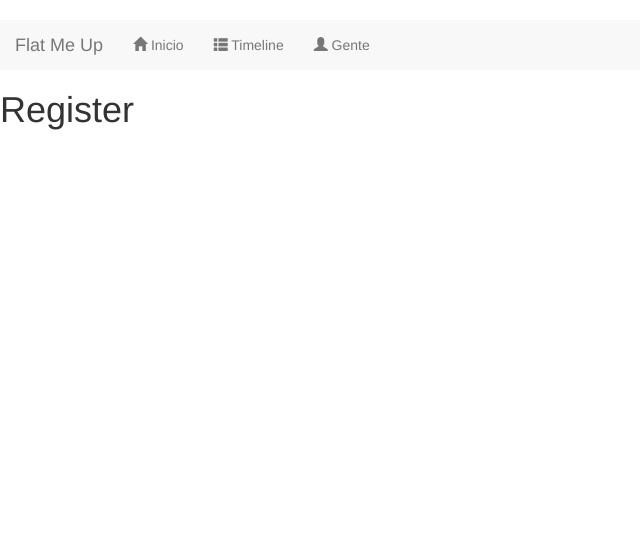
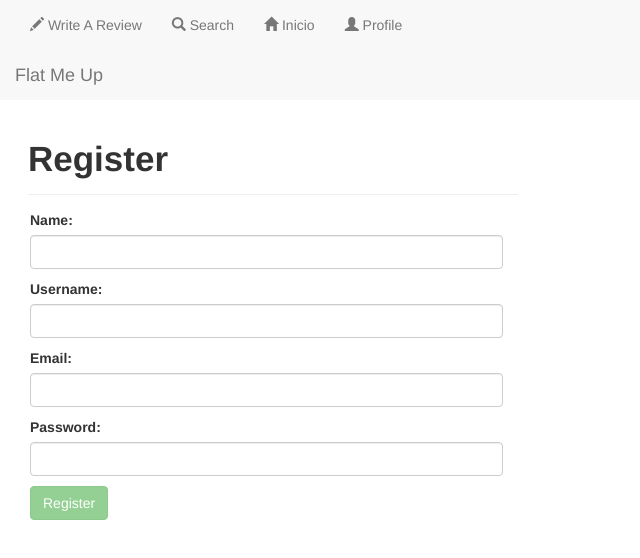
Before and after one commit to yesusbc/FlatMeUp, an Angular app in the folder client/: page /register in a window 1280 px wide. Shown: the top 558 px of the page, without its empty margins (0-640 px from the left). Built offline with nearby package versions, Linux system fonts and the light colour scheme.

Commit message:
register form

```diff
--- a/client/src/app/app.component.html
+++ b/client/src/app/app.component.html
@@ -2,11 +2,20 @@
   <nav class="navbar navbar-default">
     <div class="container-fluid">
 
-      <div class="navbar-header">
-        <a href="#" class="navbar-brand">{{title}}</a>
-      </div>
+      <ul class="nav navbar-nav">
+        <li>
+          <a href="#">
+            <span class="glyphicon glyphicon-pencil"></span>
+            Write A Review
+          </a>
+        </li>
 
-      <ul class="nav navbar-nav">
+        <li>
+          <a href="#">
+            <span class="glyphicon glyphicon-search"></span>
+            Search
+          </a>
+        </li>
 
         <li>
           <a href="#">
@@ -17,21 +26,14 @@
 
         <li>
           <a href="#">
-            <span class="glyphicon glyphicon-th-list"></span>
-            Timeline
+            <span class="glyphicon glyphicon-user"></span>
+            Profile
           </a>
         </li>
-
-        <li>
-          <a href="#">
-            <span class="glyphicon glyphicon-user"></span>
-            Gente
-          </a>
-        </li>
-
-
       </ul>
-
+    </div>
+    <div class="navbar-header">
+        <a href="#" class="navbar-brand">{{title}}</a>
     </div>
   </nav>
 </div>
--- a/client/src/app/app.module.ts
+++ b/client/src/app/app.module.ts
@@ -1,5 +1,7 @@
 import { BrowserModule } from '@angular/platform-browser';
 import { NgModule } from '@angular/core';
+import { FormsModule } from '@angular/forms';
+import { HttpClientModule } from '@angular/common/http';
 import { routing, appRoutingProviders } from './app-routing.module';
 
 // Components
@@ -15,6 +17,7 @@
   ],
   imports: [
     BrowserModule,
+    FormsModule,
     routing
   ],
   providers: [
--- a/client/src/app/components/register/register.component.html
+++ b/client/src/app/components/register/register.component.html
@@ -1 +1,42 @@
-<h1>{{title}}</h1>
+<div class="col-lg-5">
+	<h1 class="h1-strong">{{title}}</h1>
+
+	<form #registerForm="ngForm" (ngSubmit)="onSubmit()" class="col-lg-12">
+		<p>
+			<label>Name: </label>
+			<input type="text" name="name" #name="ngModel" [(ngModel)]="user.name" class="form-control" required/>
+			<span *ngIf="!name.valid && name.touched">
+				Name is obligatory
+			</span>
+		</p>
+
+		<p>
+			<label>Username: </label>
+			<input type="text" name="userName" #userName="ngModel" [(ngModel)]="user.userName" class="form-control" required/>
+			<span *ngIf="!userName.valid && userName.touched">
+				Username is obligatory
+			</span>
+		</p>
+
+		<p>
+			<label>Email: </label>
+			<input type="email" name="email" #email="ngModel" [(ngModel)]="user.email" class="form-control" required pattern="[a-z0-9._%+-]+@[a-z0-9.-]+\.[a-z]{2,4}$"/>
+			<span *ngIf="!email.valid && email.touched">
+				Type valid email
+			</span>
+		</p>
+
+		<p>
+			<label>Password: </label>
+			<input type="text" name="password" #password="ngModel" [(ngModel)]="user.password" class="form-control" required/>
+			<span *ngIf="!password.valid && password.touched">
+				Password is obligatory
+			</span>
+		</p>
+
+		<!-- Missing: gender, occupation, country, state, city, birthday -->
+
+
+		<input type="submit" value="{{title}}" class="btn btn-success"[disabled]="!registerForm.form.valid"/>
+	</form>
+</div>
--- a/client/src/app/components/register/register.component.ts
+++ b/client/src/app/components/register/register.component.ts
@@ -1,4 +1,6 @@
 import { Component, OnInit} from '@angular/core';
+import { Router, ActivatedRoute, Params } from '@angular/router';
+import { User } from '../../models/user';
 
 @Component({
 	selector: 'register',
@@ -7,10 +9,32 @@
 
 export class RegisterComponent implements OnInit{
 	public title:string;
-	constructor(){
+	public user: User;
+
+	constructor(
+		private _route: ActivatedRoute,
+		private _router: Router
+	){
 		this.title = 'Register';
+		this.user = new User( "",
+			"",
+			"",
+			"",
+			"",
+			0,
+			0,
+			"",
+			"",
+			"",
+			"",
+			"");
 	}
 	ngOnInit(){
 		console.log('Componente de register cargado...');
 	}
+
+	onSubmit(){
+		console.log('sending form');
+		console.log(this.user);
+	}
 }
--- a/client/src/app/models/user.ts
+++ b/client/src/app/models/user.ts
@@ -4,6 +4,13 @@
 		public name:string,
 		public userName:string,
 		public email:string,
-		public password:string
+		public password:string,
+		public contributionsNumber: number,
+		public gender: number,
+		public occupation: string,
+		public country: string,
+		public state: string,
+		public city: string,
+		public birthday: string
 	){}
 }
--- a/client/src/assets/styles.css
+++ b/client/src/assets/styles.css
@@ -1,3 +1,14 @@
+/*General*/
+.h1-strong{
+	font-size: 35px;
+	font-weight: bold;
+	margin-left: 13px;
+	margin-bottom: 15px;
+	padding-bottom: 15px;
+	border-bottom: 1px solid #eee;
+}
+
+
 /*HEADER*/
 .navigation {
 	padding: 0px !important;
```
